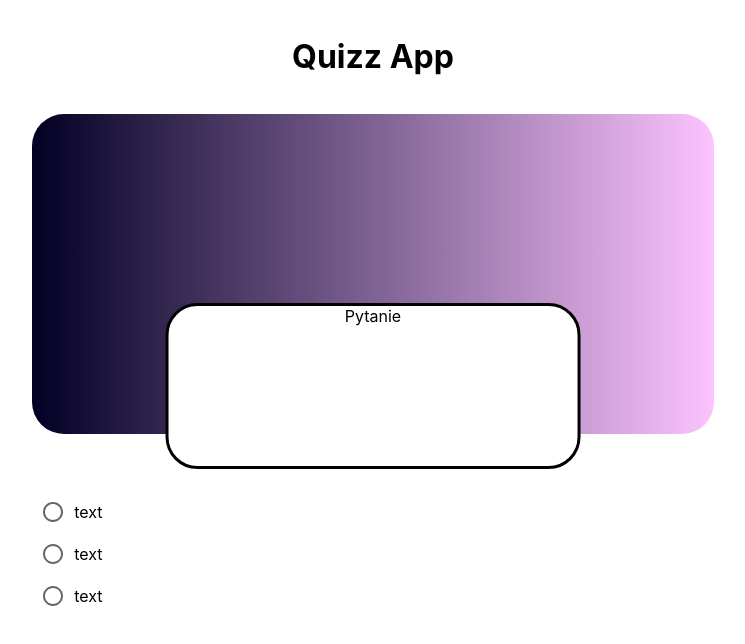
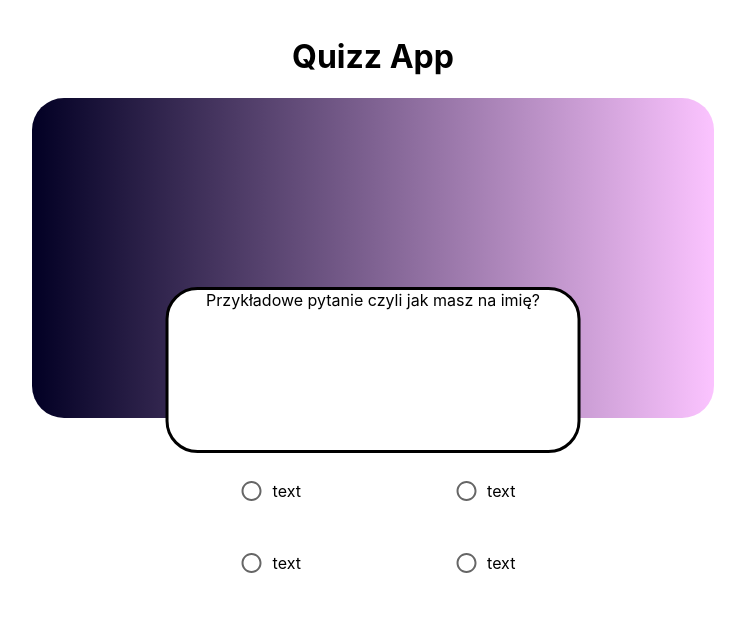
Before and after one commit to DominikaMazur99/quiz_app_ts, a React (Create React App) app: page / in a window 1280 px wide. Shown: the top 644 px of the page, without its empty margins (267-1012 px from the left). Built offline with nearby package versions, Linux system fonts and the light colour scheme; no server answers.

Commit message:
layout at this moment

```diff
--- a/src/components/startPage/StartPage.tsx
+++ b/src/components/startPage/StartPage.tsx
@@ -8,11 +8,17 @@ function StartPage() {
                 <h1>Quizz App</h1>
             </div>
             <div className="app-box">
-                {" "}
                 <div className="header-box">
-                    <div className="question-box">Pytanie</div>
+                    <div className="question-box">
+                        <div className="question">
+                            <div>
+                                Przykładowe pytanie czyli jak masz na imię?
+                            </div>
+                        </div>
+
                         <div className="answer-box">
                             <div className="answer">
+                                <div className="answer-element">
                                     <div>
                                         <Radio
                                             // checked={selectedValue === "a"}
@@ -24,7 +30,9 @@ function StartPage() {
                                     </div>
                                     <div>text</div>
                                 </div>
+                            </div>
                             <div className="answer">
+                                <div className="answer-element">
                                     <div>
                                         <Radio
                                             // checked={selectedValue === "a"}
@@ -36,7 +44,23 @@ function StartPage() {
                                     </div>
                                     <div>text</div>
                                 </div>
+                            </div>
                             <div className="answer">
+                                <div className="answer-element">
+                                    <div>
+                                        <Radio
+                                            // checked={selectedValue === "a"}
+                                            // onChange={()}
+                                            value="a"
+                                            name="radio-buttons"
+                                            inputProps={{ "aria-label": "A" }}
+                                        />
+                                    </div>
+                                    <div>text</div>
+                                </div>
+                            </div>
+                            <div className="answer">
+                                <div className="answer-element">
                                     <div>
                                         <Radio
                                             // checked={selectedValue === "a"}
@@ -51,6 +75,8 @@ function StartPage() {
                             </div>
                         </div>
                     </div>
+                </div>
+            </div>
         </>
     );
 }
--- a/src/components/startPage/startPage.css
+++ b/src/components/startPage/startPage.css
@@ -1,13 +1,13 @@
+/* CSS */
 .app-box {
     display: flex;
     justify-content: center;
-    margin-top: 1rem;
+    height: 100vh; /* Set the container to full viewport height */
 }
 
 .header-box {
     display: flex;
     position: relative;
-    align-items: center;
     height: 20rem;
     width: 80%;
     border-radius: 2rem 2rem;
@@ -19,12 +19,11 @@
         rgba(0, 212, 255, 1) 100%
     );
 }
-
 .question-box {
     position: absolute;
     text-align: center;
-    top: 50%; /* Adjust vertical position to center vertically */
-    left: 50%; /* Adjust horizontal position to center horizontally */
+    top: 50%; /* Center vertically */
+    left: 50%; /* Center horizontally */
     transform: translate(-50%, -50%);
     height: 10rem;
     width: 60%;
@@ -35,10 +34,23 @@
 }
 
 .answer-box {
-    margin-top: 35rem;
+    display: flex;
+    flex-wrap: wrap;
+    justify-content: space-between;
+    gap: 20px;
+    margin-top: 10rem; /* Adjust as needed */
+    align-items: center;
+    justify-content: center;
 }
+
 .answer {
     display: flex;
-    justify-content: space-between;
+    justify-content: center;
+    width: calc(50% - 10px); /* 50% width for each div in a pair */
+    margin-bottom: 10px;
+}
+
+.answer-element {
+    display: flex;
     align-items: center;
 }
```
Lines whose indentation alone changed are shown as unchanged.
